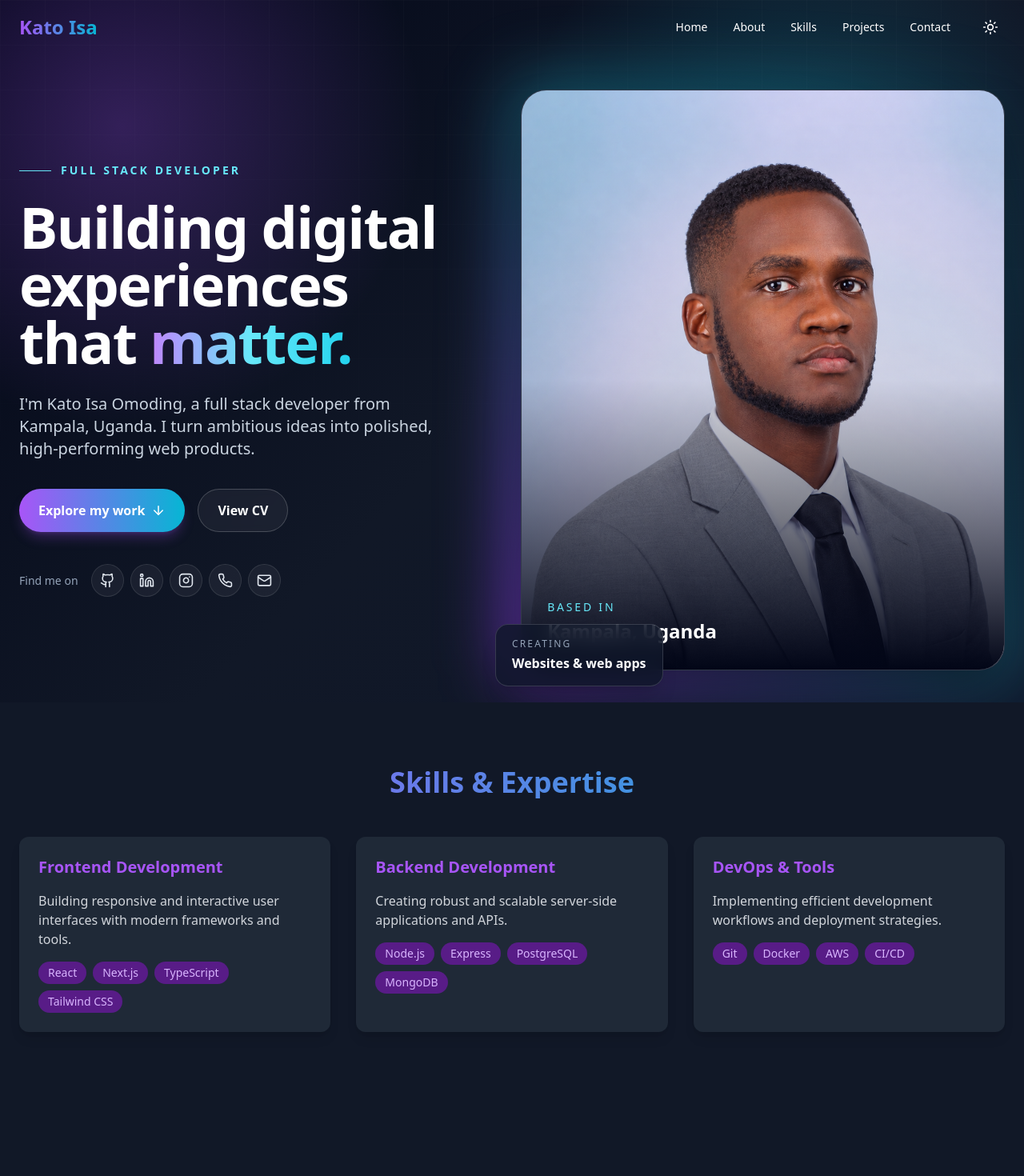
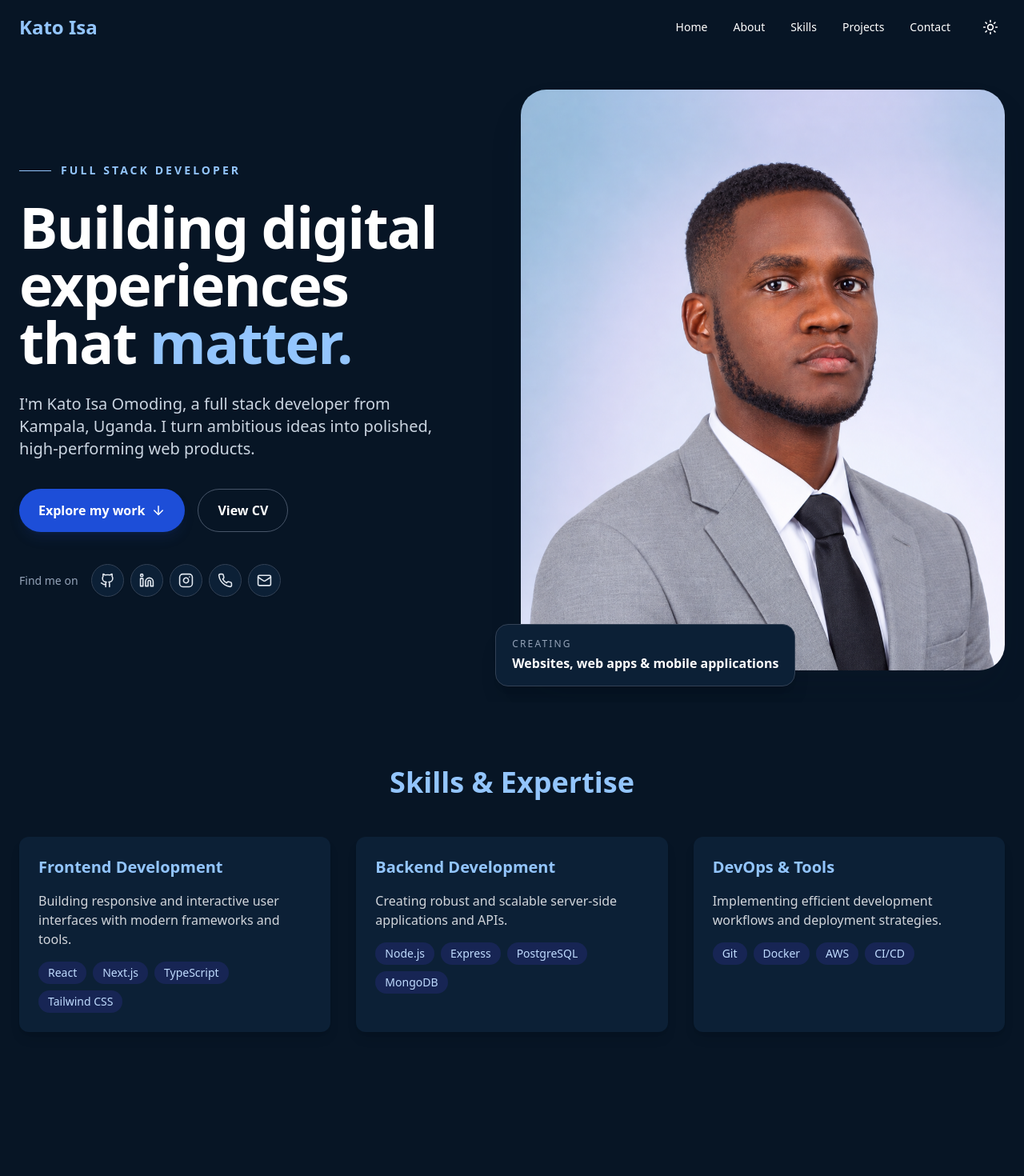
Before and after one commit to katoisa256/Personal-Website, a React (Vite) app: page / in a window 1280 px wide. Shown: the top 1470 px of the page at 80% size. Built offline with nearby package versions, Linux system fonts and the light colour scheme.

Commit message:
Feat: fix website design

```diff
--- a/src/App.tsx
+++ b/src/App.tsx
@@ -13,7 +13,7 @@ function App() {
 
   return (
     <div className={isDarkMode ? 'dark' : ''}>
-      <div className="min-h-screen bg-white dark:bg-gray-900 text-gray-900 dark:text-white transition-colors duration-300">
+      <div className="min-h-screen bg-white text-slate-900 dark:bg-[#071525] dark:text-white transition-colors duration-300">
         <Background />
         <Navigation isDarkMode={isDarkMode} toggleTheme={() => setIsDarkMode(!isDarkMode)} />
         <Hero />
--- a/src/components/About.tsx
+++ b/src/components/About.tsx
@@ -16,10 +16,10 @@ export function About() {
                 <img
                   src="/2.png"
                   alt="Profile"
-                  className="rounded-full w-48 h-48 object-cover mx-auto border-4 border-purple-500 shadow-lg"
+                  className="rounded-full w-48 h-48 object-cover mx-auto border-4 border-blue-700 shadow-lg"
                 />
               </div>
-              <h2 className="text-4xl font-bold mb-6 bg-clip-text text-transparent bg-gradient-to-r from-purple-500 to-cyan-500">
+              <h2 className="text-4xl font-bold mb-6 text-blue-700 dark:text-blue-300">
                 About Me
               </h2>
               <div className="space-y-4 text-gray-600 dark:text-gray-300">
--- a/src/components/Hero.tsx
+++ b/src/components/Hero.tsx
@@ -11,56 +11,42 @@ const socialLinks = [
 
 export function Hero() {
   return (
-    <section id="home" className="relative isolate min-h-screen overflow-hidden bg-slate-950 text-white">
-      <div className="absolute inset-0 -z-20 bg-[radial-gradient(circle_at_12%_18%,rgba(168,85,247,0.28),transparent_28%),radial-gradient(circle_at_78%_25%,rgba(6,182,212,0.22),transparent_30%),linear-gradient(135deg,#020617_0%,#111827_52%,#0f172a_100%)]" />
-      <div className="absolute inset-0 -z-10 opacity-30 [background-image:linear-gradient(rgba(255,255,255,0.06)_1px,transparent_1px),linear-gradient(90deg,rgba(255,255,255,0.06)_1px,transparent_1px)] [background-size:3.5rem_3.5rem] [mask-image:linear-gradient(to_bottom,black,transparent_80%)]" />
-
+    <section id="home" className="relative isolate min-h-screen overflow-hidden bg-white text-slate-900 dark:bg-[#071525] dark:text-white">
       <div className="mx-auto grid min-h-screen max-w-7xl items-center gap-12 px-6 pb-16 pt-28 lg:grid-cols-[0.95fr_1.05fr] lg:gap-20 lg:pb-10">
         <div className="order-2 lg:order-1">
-          <motion.p initial={{ opacity: 0, y: 16 }} animate={{ opacity: 1, y: 0 }} transition={{ duration: 0.6 }} className="mb-6 flex items-center gap-3 text-sm font-semibold uppercase tracking-[0.22em] text-cyan-300">
-            <span className="h-px w-10 bg-cyan-300" /> Full Stack Developer
+          <motion.p initial={{ opacity: 0, y: 16 }} animate={{ opacity: 1, y: 0 }} transition={{ duration: 0.6 }} className="mb-6 flex items-center gap-3 text-sm font-semibold uppercase tracking-[0.22em] text-blue-700 dark:text-blue-300">
+            <span className="h-px w-10 bg-blue-700 dark:bg-blue-300" /> Full Stack Developer
           </motion.p>
-
           <motion.h1 initial={{ opacity: 0, y: 24 }} animate={{ opacity: 1, y: 0 }} transition={{ duration: 0.75, delay: 0.1 }} className="max-w-3xl text-5xl font-bold leading-[0.95] tracking-tight sm:text-6xl md:text-7xl">
-            Building digital experiences that <span className="bg-gradient-to-r from-purple-400 via-cyan-300 to-cyan-400 bg-clip-text text-transparent">matter.</span>
+            Building digital experiences that <span className="text-blue-700 dark:text-blue-300">matter.</span>
           </motion.h1>
-
-          <motion.p initial={{ opacity: 0, y: 24 }} animate={{ opacity: 1, y: 0 }} transition={{ duration: 0.75, delay: 0.2 }} className="mt-7 max-w-xl text-lg leading-relaxed text-slate-300 md:text-xl">
+          <motion.p initial={{ opacity: 0, y: 24 }} animate={{ opacity: 1, y: 0 }} transition={{ duration: 0.75, delay: 0.2 }} className="mt-7 max-w-xl text-lg leading-relaxed text-slate-600 dark:text-slate-300 md:text-xl">
             I&apos;m Kato Isa Omoding, a full stack developer from Kampala, Uganda. I turn ambitious ideas into polished, high-performing web products.
           </motion.p>
-
           <motion.div initial={{ opacity: 0, y: 24 }} animate={{ opacity: 1, y: 0 }} transition={{ duration: 0.75, delay: 0.3 }} className="mt-9 flex flex-wrap gap-4">
-            <a href="#projects" className="group inline-flex items-center gap-2 rounded-full bg-gradient-to-r from-purple-500 to-cyan-500 px-6 py-3.5 font-semibold text-white shadow-lg shadow-purple-500/25 transition hover:-translate-y-1 hover:shadow-cyan-500/25">
+            <a href="#projects" className="group inline-flex items-center gap-2 rounded-full bg-blue-700 px-6 py-3.5 font-semibold text-white shadow-lg shadow-blue-900/20 transition hover:-translate-y-1 hover:bg-blue-800">
               Explore my work <ArrowDown size={18} className="transition-transform group-hover:translate-y-0.5" />
             </a>
-            <a href="/Kato_CV.pdf" target="_blank" rel="noopener noreferrer" className="rounded-full border border-white/20 bg-white/5 px-6 py-3.5 font-semibold text-white backdrop-blur-sm transition hover:-translate-y-1 hover:border-cyan-300/70 hover:bg-white/10">View CV</a>
+            <a href="/Kato_CV.pdf" target="_blank" rel="noopener noreferrer" className="rounded-full border border-slate-300 bg-white px-6 py-3.5 font-semibold text-slate-800 transition hover:-translate-y-1 hover:border-blue-700 hover:text-blue-700 dark:border-slate-600 dark:bg-transparent dark:text-white dark:hover:border-blue-300 dark:hover:text-blue-300">View CV</a>
           </motion.div>
-
           <motion.div initial={{ opacity: 0 }} animate={{ opacity: 1 }} transition={{ duration: 0.75, delay: 0.5 }} className="mt-10 flex items-center gap-4">
-            <span className="text-sm text-slate-400">Find me on</span>
+            <span className="text-sm text-slate-500 dark:text-slate-400">Find me on</span>
             <div className="flex gap-2">
               {socialLinks.map(({ Icon, href, label }) => (
-                <a key={label} href={href} target="_blank" rel="noopener noreferrer" aria-label={label} className="rounded-full border border-white/10 bg-white/5 p-2.5 text-slate-200 transition hover:-translate-y-1 hover:border-purple-400 hover:bg-purple-500 hover:text-white">
+                <a key={label} href={href} target="_blank" rel="noopener noreferrer" aria-label={label} className="rounded-full border border-slate-200 bg-white p-2.5 text-slate-700 shadow-sm transition hover:-translate-y-1 hover:border-blue-700 hover:bg-blue-700 hover:text-white dark:border-slate-700 dark:bg-[#0c2036] dark:text-slate-200 dark:hover:border-blue-400 dark:hover:bg-blue-700">
                   <Icon size={19} />
                 </a>
               ))}
             </div>
           </motion.div>
         </div>
-
         <motion.div initial={{ opacity: 0, scale: 0.92, x: 32 }} animate={{ opacity: 1, scale: 1, x: 0 }} transition={{ duration: 0.9, delay: 0.15, ease: 'easeOut' }} className="relative order-1 mx-auto w-full max-w-md lg:order-2 lg:max-w-none">
-          <div className="absolute -inset-5 rounded-[2.5rem] bg-gradient-to-tr from-purple-600/70 via-cyan-400/30 to-transparent blur-2xl" />
-          <div className="relative aspect-[4/5] overflow-hidden rounded-[2rem] border border-white/15 bg-slate-900 shadow-2xl shadow-black/50 lg:aspect-[5/6]">
+          <div className="relative aspect-[4/5] overflow-hidden rounded-[2rem] shadow-2xl shadow-slate-900/20 lg:aspect-[5/6]">
             <img src="/2.png" alt="Kato Isa Omoding" className="h-full w-full object-cover object-center" />
-            <div className="absolute inset-0 bg-gradient-to-t from-slate-950 via-slate-950/10 to-transparent" />
-            <div className="absolute inset-x-0 bottom-0 p-6 sm:p-8">
-              <p className="text-sm font-medium uppercase tracking-[0.2em] text-cyan-300">Based in</p>
-              <p className="mt-1 text-2xl font-semibold">Kampala, Uganda</p>
-            </div>
           </div>
-          <div className="absolute -bottom-5 -left-4 rounded-2xl border border-white/15 bg-slate-900/80 px-5 py-4 shadow-xl backdrop-blur-md sm:-left-8">
-            <p className="text-xs uppercase tracking-[0.18em] text-slate-400">Creating</p>
-            <p className="mt-1 font-semibold text-white">Websites &amp; web apps</p>
+          <div className="absolute -bottom-5 -left-4 rounded-2xl border border-slate-200 bg-white px-5 py-4 shadow-xl dark:border-slate-700 dark:bg-[#0c2036] sm:-left-8">
+            <p className="text-xs uppercase tracking-[0.18em] text-slate-500 dark:text-slate-400">Creating</p>
+            <p className="mt-1 font-semibold">Websites, web apps &amp; mobile applications</p>
           </div>
         </motion.div>
       </div>
--- a/src/components/Navigation.tsx
+++ b/src/components/Navigation.tsx
@@ -45,7 +45,7 @@ export function Navigation({ isDarkMode, toggleTheme }: NavigationProps) {
         <motion.div
           initial={{ opacity: 0, x: -20 }}
           animate={{ opacity: 1, x: 0 }}
-          className="text-2xl font-bold bg-clip-text text-transparent bg-gradient-to-r from-purple-500 to-cyan-500"
+          className="text-2xl font-bold text-blue-700 dark:text-blue-300"
         >
           Kato Isa
         </motion.div>
@@ -57,7 +57,7 @@ export function Navigation({ isDarkMode, toggleTheme }: NavigationProps) {
               key={item}
               href={`#${item.toLowerCase()}`}
               whileHover={{ scale: 1.1 }}
-              className="text-sm font-medium hover:text-purple-500 transition-colors"
+              className="text-sm font-medium hover:text-blue-700 dark:hover:text-blue-300 transition-colors"
             >
               {item}
             </motion.a>
@@ -96,7 +96,7 @@ export function Navigation({ isDarkMode, toggleTheme }: NavigationProps) {
                 <motion.a
                   key={item}
                   href={`#${item.toLowerCase()}`}
-                  className="block px-4 py-2 text-sm hover:text-purple-500 transition-colors"
+                  className="block px-4 py-2 text-sm hover:text-blue-700 dark:hover:text-blue-300 transition-colors"
                   onClick={() => setIsOpen(false)}
                   initial={{ opacity: 0, x: -20 }}
                   animate={{ opacity: 1, x: 0 }}
--- a/src/components/Skills.tsx
+++ b/src/components/Skills.tsx
@@ -29,15 +29,15 @@ function FallbackSkillCard({ category, items, description }: {
       whileInView={{ opacity: 1, y: 0 }}
       transition={{ duration: 0.8 }}
       viewport={{ once: true }}
-      className="bg-white dark:bg-gray-800 rounded-xl p-6 shadow-lg"
+      className="bg-white dark:bg-[#0c2036] rounded-xl p-6 shadow-lg"
     >
-      <h3 className="text-xl font-bold mb-4 text-purple-500">{category}</h3>
+      <h3 className="text-xl font-bold mb-4 text-blue-700 dark:text-blue-300">{category}</h3>
       <p className="text-gray-600 dark:text-gray-300 mb-4">{description}</p>
       <div className="flex flex-wrap gap-2">
         {items.map((item) => (
           <span
             key={item}
-            className="px-3 py-1 bg-purple-100 dark:bg-purple-900 text-purple-700 dark:text-purple-300 rounded-full text-sm"
+            className="px-3 py-1 bg-blue-100 dark:bg-blue-950 text-blue-800 dark:text-blue-200 rounded-full text-sm"
           >
             {item}
           </span>
@@ -56,7 +56,7 @@ export function Skills() {
           whileInView={{ opacity: 1, y: 0 }}
           transition={{ duration: 0.8 }}
           viewport={{ once: true }}
-          className="text-4xl font-bold text-center mb-12 bg-clip-text text-transparent bg-gradient-to-r from-purple-500 to-cyan-500"
+          className="text-4xl font-bold text-center mb-12 text-blue-700 dark:text-blue-300"
         >
           Skills & Expertise
         </motion.h2>
--- a/src/components/Testimonials.tsx
+++ b/src/components/Testimonials.tsx
@@ -34,7 +34,7 @@ export function Testimonials() {
           whileInView={{ opacity: 1, y: 0 }}
           transition={{ duration: 0.8 }}
           viewport={{ once: true }}
-          className="text-4xl font-bold text-center mb-12 bg-clip-text text-transparent bg-gradient-to-r from-purple-500 to-cyan-500"
+          className="text-4xl font-bold text-center mb-12 text-blue-700 dark:text-blue-300"
         >
           Client Testimonials
         </motion.h2>
```
Also changed, not shown: src/components/Contact.tsx (+13 -13 lines), src/components/Footer.tsx (+4 -4 lines), src/components/Projects.tsx (+4 -4 lines).
